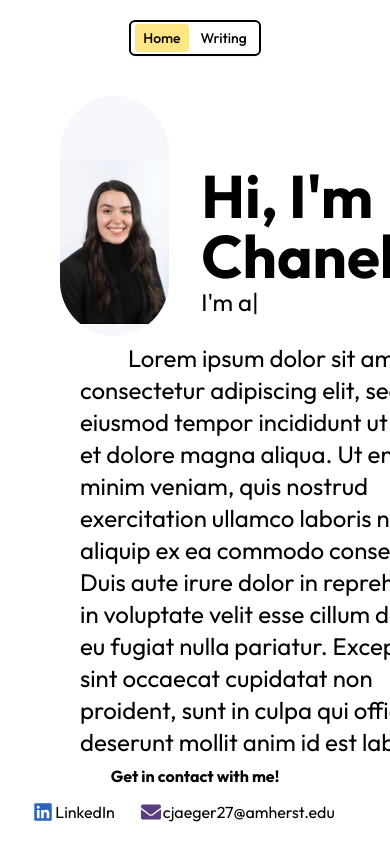
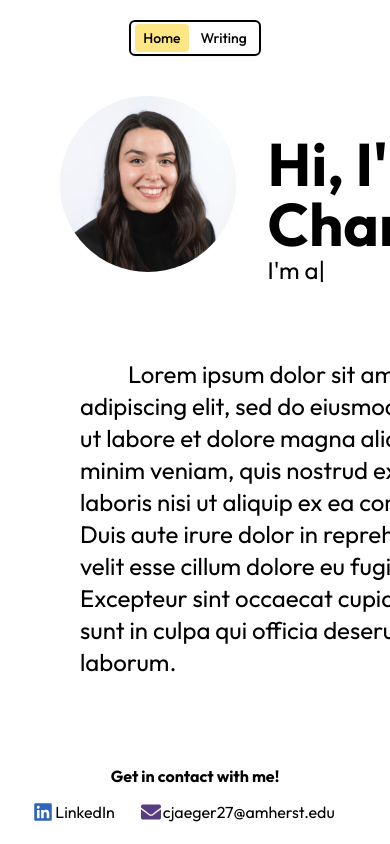
Before and after one commit to ivanbetancxurt/chanelle-personal-website, a Next.js app: page / in a window 390 px wide. Shown: the top 844 px of the page. Built offline with nearby package versions, Linux system fonts and the light colour scheme.

Commit message:
Add responsiveness to home page

```diff
--- a/app/layout.tsx
+++ b/app/layout.tsx
@@ -1,5 +1,5 @@
 import type { Metadata } from 'next';
-import { Outfit } from "next/font/google"; //! here for future reference
+import { Outfit } from "next/font/google";
 import './globals.css';
 import NavBar from "@/components/navbar";
 import { ContactBar } from '@/components/contactbar';
--- a/app/page.tsx
+++ b/app/page.tsx
@@ -6,7 +6,7 @@ export default function Home() {
     return (
         <>
             <div className='flex h-auto'>
-                <div className='flex flex-col w-2/3'>
+                <div className='flex flex-col lg:w-2/3 sm:w-full'>
                     <ProfileBanner />
                     <div className='flex-1 flex px-5 items-center'>
                         <p style={{textIndent: '2em'}} className='text-2xl'>
@@ -14,7 +14,7 @@ export default function Home() {
                         </p>
                     </div>
                 </div>
-                <div className='w-1/3'>
+                <div className='lg:flex-1 lg:block sm:hidden'>
                     Experiences
                 </div>
             </div>
--- a/components/profilebanner.tsx
+++ b/components/profilebanner.tsx
@@ -5,8 +5,15 @@ export default function ProfileBanner() {
     return (
         <>
             <div className='flex items-center'>
-                <div className='flex bg-[#f7f8fb] w-60 h-60 rounded-full overflow-hidden items-center justify-center pt-13 '>
-                    <Image src='/headshot1.jpg' alt="Chanelle's profile picture" width={200} height={200} />
+                <div className='relative flex bg-[#f7f8fb] w-60 aspect-square rounded-full overflow-hidden items-center justify-center pt-13
+                                sm:hidden md:block'
+                >
+                    <Image
+                        src='/headshot1.jpg'
+                        alt="Chanelle's profile picture"
+                        fill
+                        className='object-cover object-top'
+                        style={{objectPosition: '50% 20%'}}/>
                 </div>
                 <div className='flex flex-col h-[100px] px-8 justify-evenly'>
                     <div className='font-bold text-6xl '>
```
